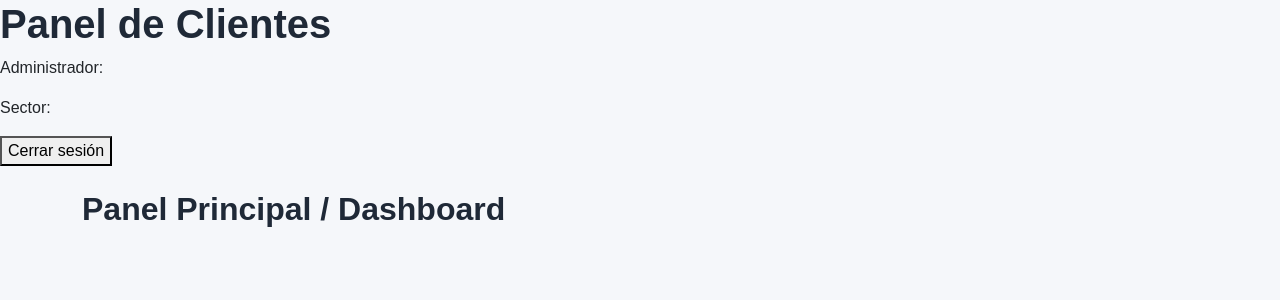
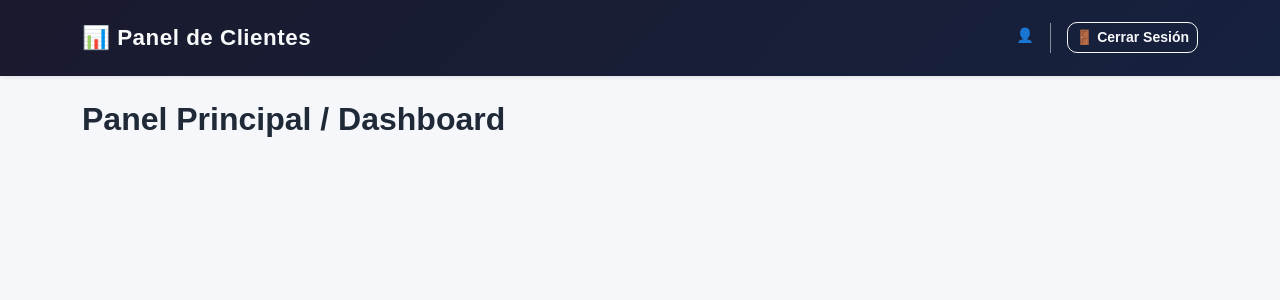
Before and after one commit to Fran-Mir21/pv_tp_integrador_grupo4, a React (Vite) app: page / in a window 1280 px wide. Shown: the top 300 px of the page. Built offline with nearby package versions, Linux system fonts and the light colour scheme; sample sign-in values are in the browser's storage.

Commit message:
style: Header mejorado con Bootstrap Navbar y estilos personalizados

```diff
--- /dev/null
+++ b/src/components/layouts/Header.css
@@ -0,0 +1,25 @@
+.navbar-custom {
+  background: linear-gradient(135deg, #1a1a2e 0%, #16213e 100%) !important;
+  box-shadow: 0 2px 8px rgba(0, 0, 0, 0.15);
+  padding: 1rem 0;
+}
+
+.navbar-custom .navbar-brand {
+  font-size: 1.4rem;
+  letter-spacing: 0.5px;
+  transition: transform 0.3s ease;
+}
+
+.navbar-custom .navbar-brand:hover {
+  transform: scale(1.05);
+}
+
+.navbar-custom .border-start {
+  opacity: 0.5;
+}
+
+.navbar-custom .btn-outline-light:hover {
+  background-color: rgba(255, 255, 255, 0.1);
+  transform: translateY(-2px);
+  transition: all 0.3s ease;
+}
--- a/src/components/layouts/Header.jsx
+++ b/src/components/layouts/Header.jsx
@@ -1,11 +1,11 @@
 import { useContext } from "react";
 import { AdminContext } from "../../context/AdminContext";
 import { useNavigate } from "react-router-dom";
+import { Navbar, Container, Button, Badge } from "react-bootstrap";
+import "./Header.css"; // Archivo CSS personalizado
 
 const Header = () => {
-
   const { admin, logout } = useContext(AdminContext);
-
   const navigate = useNavigate();
 
   const cerrarSesion = () => {
@@ -14,25 +14,42 @@
   };
 
   return (
-        <header>
+    <Navbar bg="dark" expand="lg" sticky="top" className="shadow-sm navbar-custom">
+      <Container>
+        <Navbar.Brand href="#" className="fw-bold text-light">
+          📊 Panel de Clientes
+        </Navbar.Brand>
 
-            <h1>Panel de Clientes</h1>
+        <Navbar.Collapse className="justify-content-end">
+          {admin && (
+            <div className="d-flex align-items-center gap-3">
+              {/* Info del Administrador */}
+              <div className="text-light">
+                <div className="small mb-1">
+                  👤 <strong>{admin.nombre}</strong>
+                </div>
+                <Badge bg={admin.sector === "Gerencia" ? "danger" : "info"}>
+                  {admin.sector}
+                </Badge>
+              </div>
 
-            {
-                admin && (
-                    <>
-                        <p>Administrador: {admin.nombre}</p>
+              {/* Separador */}
+              <div className="border-start border-light" style={{ height: "30px" }}></div>
 
-                        <p>Sector: {admin.sector}</p>
-
-                        <button onClick={cerrarSesion}>
-                            Cerrar sesión
-                        </button>
-                    </>
-                )
-            }
-
-        </header>
+              {/* Botón Cerrar Sesión */}
+              <Button
+                variant="outline-light"
+                size="sm"
+                onClick={cerrarSesion}
+                className="fw-bold"
+              >
+                🚪 Cerrar Sesión
+              </Button>
+            </div>
+          )}
+        </Navbar.Collapse>
+      </Container>
+    </Navbar>
   );
 };
 
```
Lines whose indentation alone changed are shown as unchanged.
